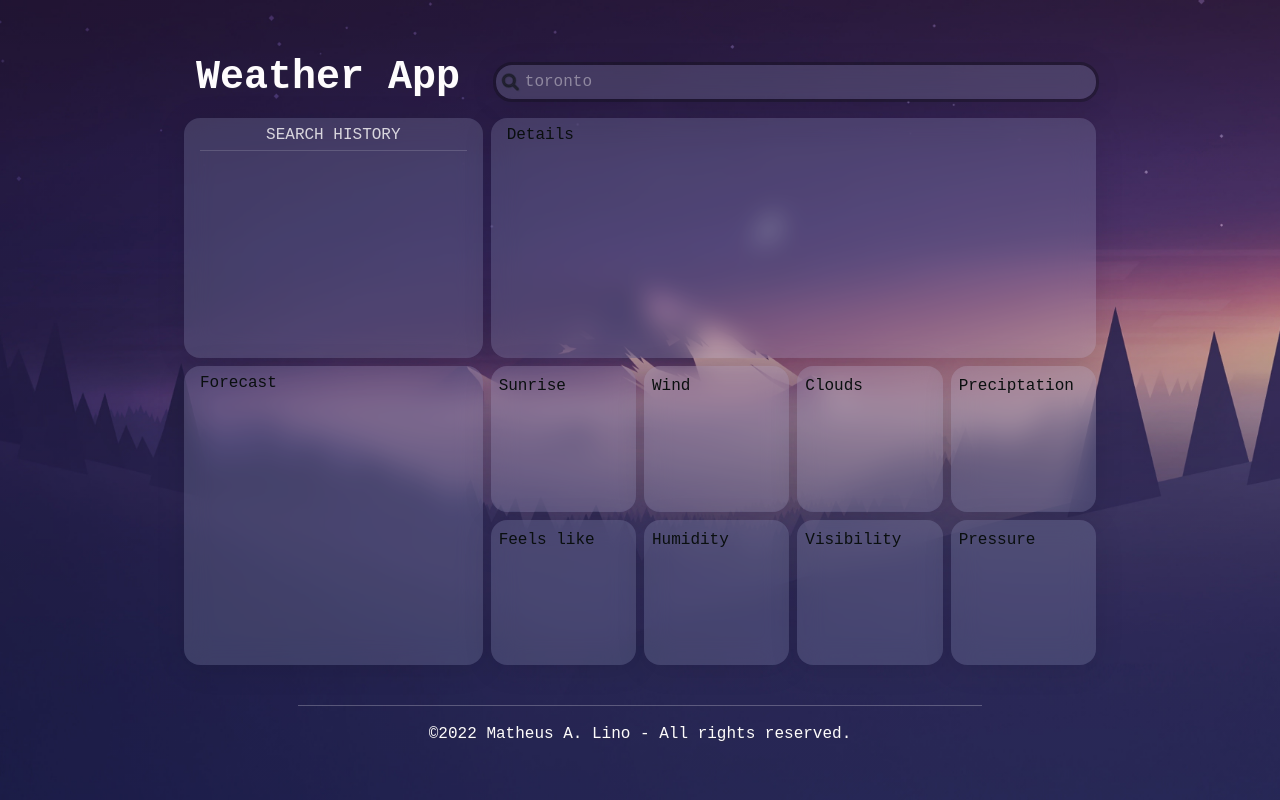
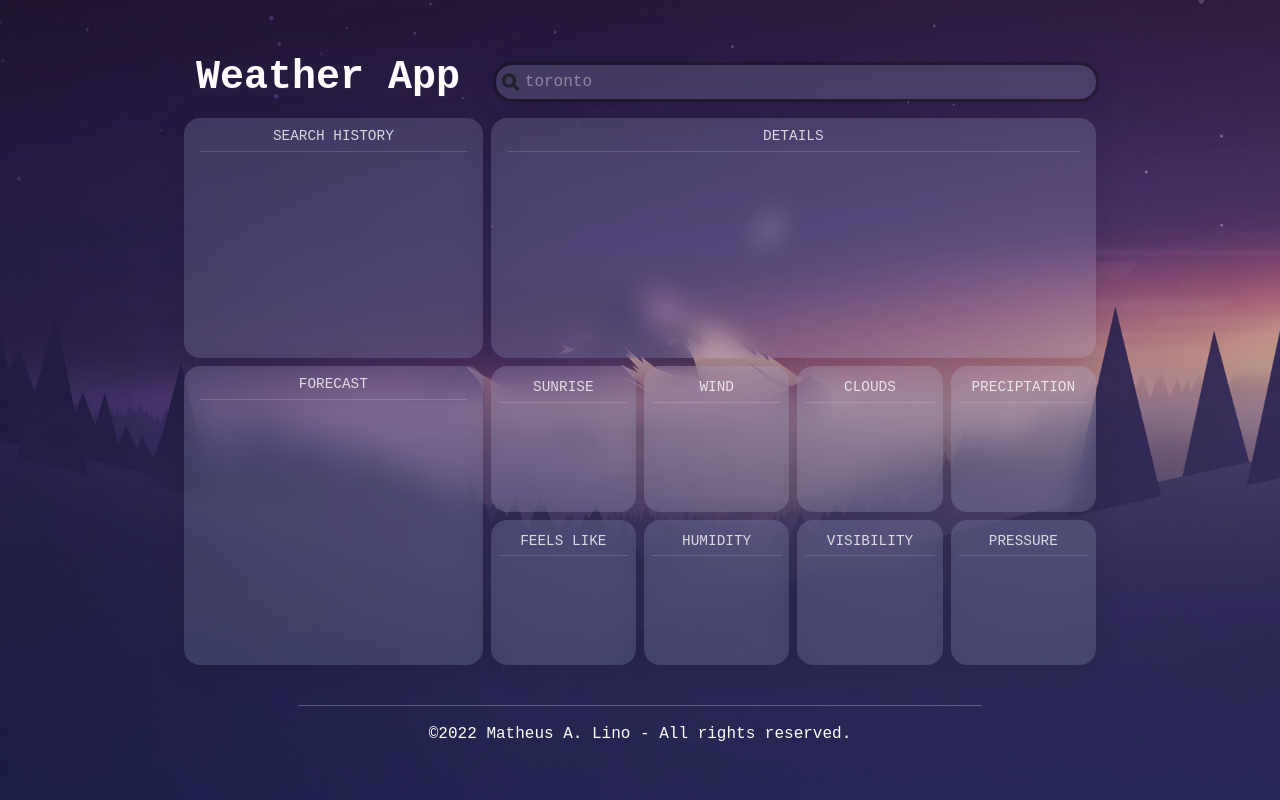
Before and after one commit to matheuslino/Weather-App, a React (Create React App) app: page / in a window 1280 px wide. Built offline with nearby package versions, Linux system fonts and the light colour scheme.

Commit message:
[add] impor Title into components

```diff
--- a/src/components/molecules/Title/style.module.css
+++ b/src/components/atoms/Title/style.module.css
@@ -2,12 +2,7 @@
   color: rgba(var(--white), 0.8);
   text-transform: uppercase;
   text-align: center;
-  padding: 0 0 0.3rem 0;
-}
-.Title::after {
-  content: ' ';
-  width: 100%;
-  display: flex;
-  margin-top: 0.2rem;
+  font-size: 0.9rem;
+  padding: 0.2rem 0;
   border-bottom: solid 0.01rem rgb(var(--white), 0.15);
 }
--- a/src/components/molecules/Widget/style.module.css
+++ b/src/components/molecules/Widget/style.module.css
@@ -4,6 +4,3 @@
   padding: 0.5em;
   aspect-ratio: 1/1;
 }
-.Widget > div {
-  background-color: red;
-}
--- a/src/components/organisms/Details/Details.tsx
+++ b/src/components/organisms/Details/Details.tsx
@@ -1,10 +1,13 @@
 import React from 'react'
 import Box from '../../atoms/Box/Box'
+import Title from '../../atoms/Title/Title'
 import styles from './style.module.css'
 
 const Details = (props: any) => {
   const render = (
-    <Box className={`${styles.Details} ${props?.className}`}>Details</Box>
+    <Box className={`${styles.Details} ${props?.className}`}>
+      <Title>Details</Title>
+    </Box>
   )
   return render
 }
--- a/src/components/organisms/Forecast/Forecast.tsx
+++ b/src/components/organisms/Forecast/Forecast.tsx
@@ -1,10 +1,13 @@
 import React from 'react'
 import Box from '../../atoms/Box/Box'
+import Title from '../../atoms/Title/Title'
 import styles from './style.module.css'
 
 const Forecast = (props: any) => {
   const render = (
-    <Box className={`${styles.Forecast} ${props?.className}`}>Forecast</Box>
+    <Box className={`${styles.Forecast} ${props?.className}`}>
+      <Title>Forecast</Title>
+    </Box>
   )
   return render
 }
--- a/src/components/organisms/SearchHistory/SearchHistory.tsx
+++ b/src/components/organisms/SearchHistory/SearchHistory.tsx
@@ -1,6 +1,6 @@
 import React from 'react'
 import Box from '../../atoms/Box/Box'
-import Title from '../../molecules/Title/Title'
+import Title from '../../atoms/Title/Title'
 import styles from './style.module.css'
 
 const SearchHistory = (props: any) => {
--- a/src/components/organisms/Widgets/Widgets.tsx
+++ b/src/components/organisms/Widgets/Widgets.tsx
@@ -1,5 +1,6 @@
 import React from 'react'
 import { Row, Col } from 'reactstrap'
+import Title from '../../atoms/Title/Title'
 import Widget from '../../molecules/Widget/Widget'
 import styles from './style.module.css'
 
@@ -17,7 +18,9 @@ const Widgets = (props: any) => {
         'Pressure',
       ].map((item, key) => (
         <Col xs={3}>
-          <Widget className='w-100'>{item}</Widget>
+          <Widget className='w-100'>
+            <Title>{item}</Title>
+          </Widget>
         </Col>
       ))}
     </Row>
```
Also changed, not shown: src/components/atoms/Title/Title.tsx (renamed from src/components/molecules/Title/Title.tsx).
